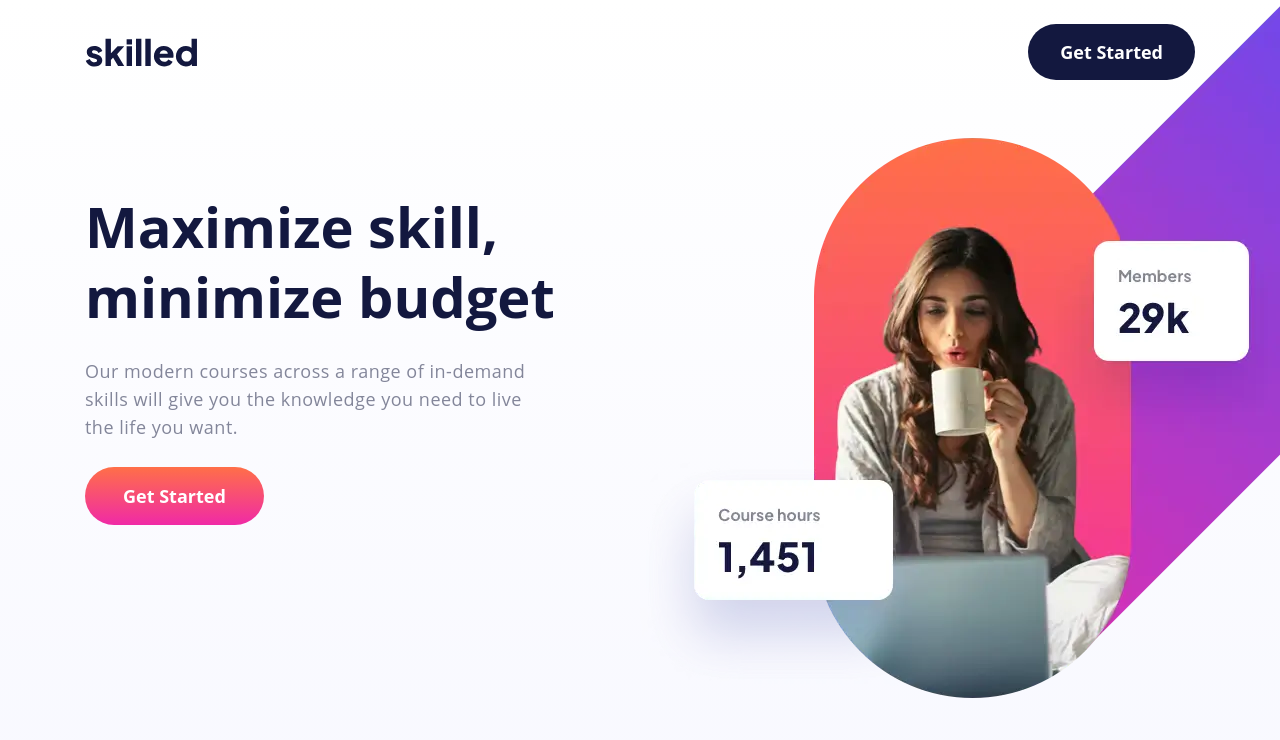
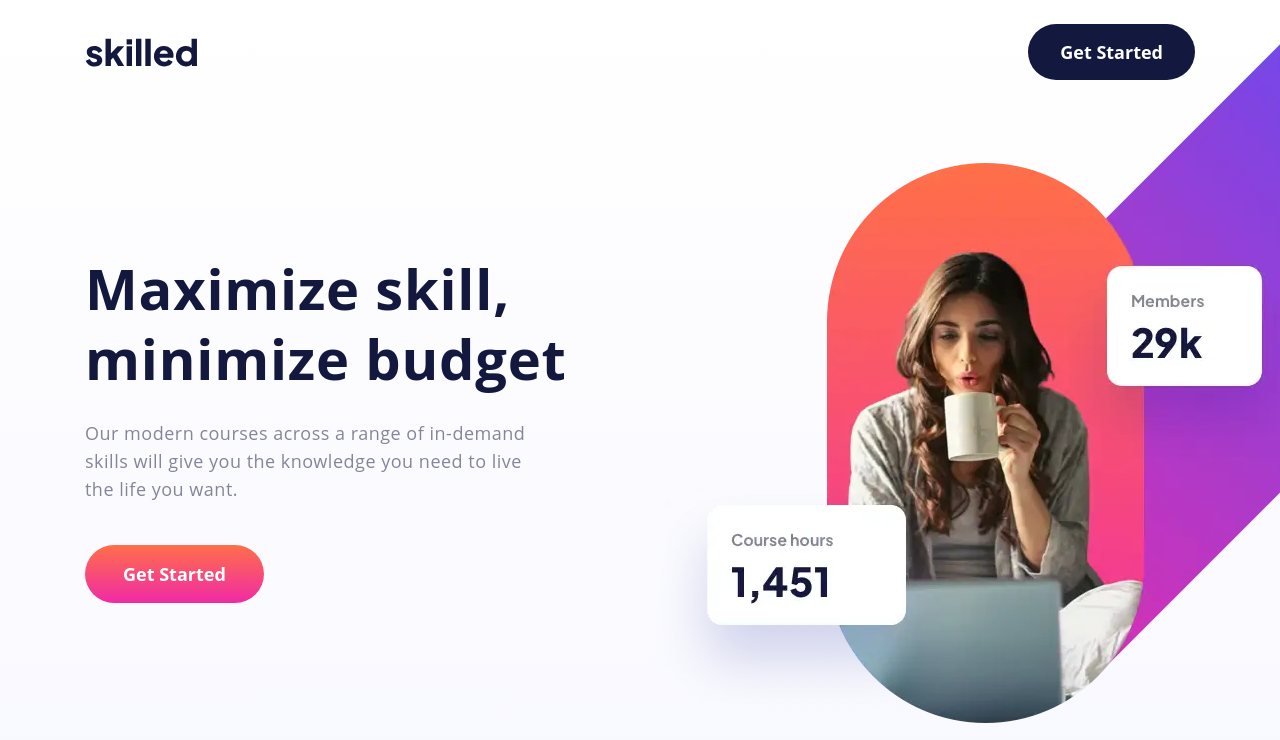
Before and after one commit to gmagnenat/fe-skilled-elearning-landing-page, a website: page src/index.html in a window 1280 px wide. Shown: the top 740 px of the page. Drawn offline with nearby package versions, Linux system fonts and the light colour scheme; files that its build step writes are made by us from their sources; files whose address does not match are found by name.

Commit message:
Fix hero spacing

```diff
--- a/src/sass/main.scss
+++ b/src/sass/main.scss
@@ -87,7 +87,6 @@
 
 	&__sub {
 		margin-top: 2.6rem;
-		margin-bottom: 2.6rem;
 		letter-spacing: 0.5px;
 		max-width: 85%;
 	}
@@ -127,21 +126,24 @@
 	}
 
 	@media screen and (min-width: 70em) {
-		margin-top: -28rem;
-		grid-template-columns: 50% 1fr;
+		margin-top: -25.5rem;
+		grid-template-columns: 51% 1fr;
 
 		&__content {
 			margin-left: calc(100vw / 2 - 1110px / 2);
 			padding: 0;
+			margin-top: 22rem;
 		}
 
 		&__heading {
 			font-size: var(--heading-xl);
 			line-height: 70px;
+			letter-spacing: 0.8px;
 		}
 
 		&__sub {
 			max-width: 80%;
+			margin-bottom: 4.2rem;
 		}
 	}
 }
```
Also changed, not shown: public/css/main.css.
